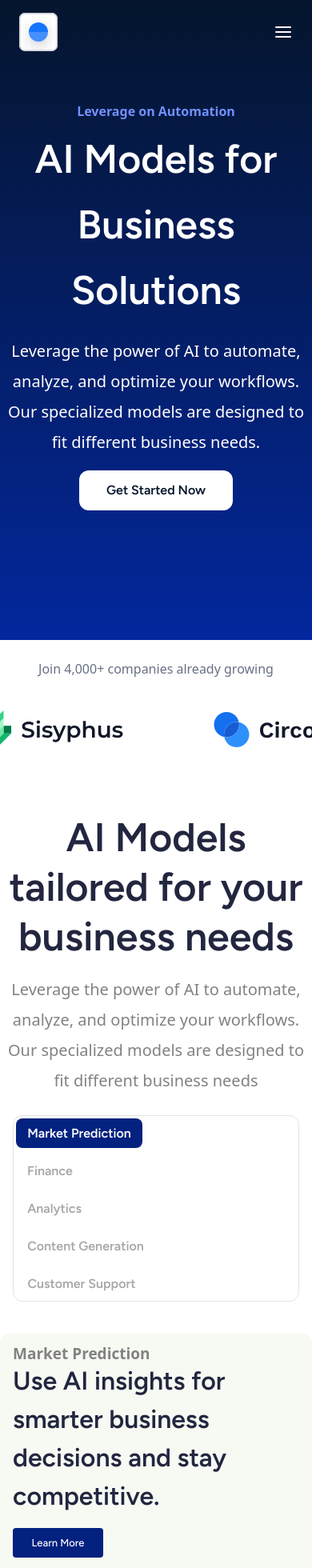
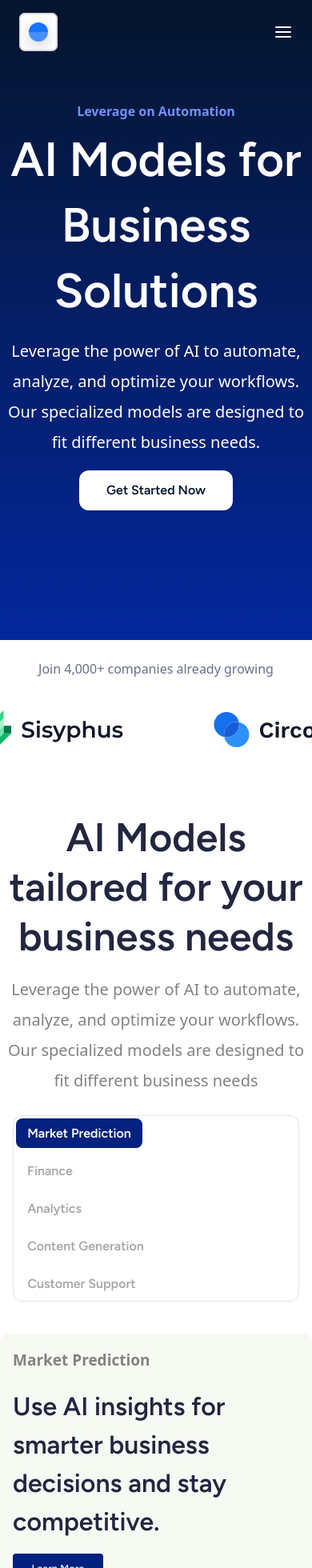
Before and after one commit to cyndylove1/Ai-Models, a React (Vite) app: page / in a window 390 px wide. Shown: the top 1960 px of the page at 80% size. Built offline with nearby package versions, Linux system fonts and the light colour scheme.

Commit message:
intial commit

```diff
--- a/src/components/Analytics.tsx
+++ b/src/components/Analytics.tsx
@@ -6,7 +6,7 @@ export default function Analytics() {
       <>
         <div className="lg:w-[1042px] w-full md:flex-row flex-col rounded-[11px] bg-[#F6FAF3] flex items-center justify-between flex mx-auto overflow-hidden mb-[5rem]">
           <div className="md:px-10 px-4">
-            <h6 className="text-[19px] font-[inter] font-sans pt-4 md:pt-0 font-[600] text-[#828282] leading-[100%]">
+            <h6 className="text-[19px] font-[inter] font-sans py-6 md:pt-0 font-[600] text-[#828282] leading-[100%]">
               Data Analytics
             </h6>
             <h2 className="lg:text-[42px] font-[figtree] text-[32px] font-[600] text-[#22263F] w-full md:w-[80%]">
--- a/src/components/Content.tsx
+++ b/src/components/Content.tsx
@@ -6,7 +6,7 @@ export default function Content() {
       <>
         <div className="lg:w-[1042px] w-full rounded-[11px] bg-[#F6FAF3] md:flex-row flex-col flex items-center justify-between flex mx-auto overflow-hidden mb-[5rem]">
           <div className="md:px-10 px-4">
-            <h6 className="text-[19px] font-[inter] font-sans pt-4 md:pt-0 font-[600] text-[#828282] leading-[100%]">
+            <h6 className="text-[19px] font-[inter] font-sans py-6 md:pt-0 font-[600] text-[#828282] leading-[100%]">
               Content Generation
             </h6>
             <h2 className="lg:text-[42px]  font-[figtree] text-[32px] font-[600] text-[#22263F] w-full md:w-[80%]">
--- a/src/components/CustomerSupport.tsx
+++ b/src/components/CustomerSupport.tsx
@@ -6,7 +6,7 @@ export default function CustomerSupport() {
       <>
         <div className="lg:w-[1042px] w-full md:flex-row flex-col rounded-[11px] bg-[#F6FAF3] flex items-center justify-between flex mx-auto overflow-hidden mb-[5rem]">
           <div className="md:px-10 px-4">
-            <h6 className="text-[19px] font-[inter] font-sans pt-4 md:pt-0 font-[600] text-[#828282] leading-[100%]">
+            <h6 className="text-[19px] font-[inter] font-sans py-6 md:pt-0 font-[600] text-[#828282] leading-[100%]">
               Customer Support
             </h6>
             <h2 className="lg:text-[42px]  font-[figtree] text-[32px] font-[600] text-[#22263F] w-full ">
--- a/src/components/Finance.tsx
+++ b/src/components/Finance.tsx
@@ -6,7 +6,7 @@ export default function Finance() {
       <>
         <div className="lg:w-[1042px] w-full md:flex-row flex-col  rounded-[11px] bg-[#F6FAF3] flex items-center justify-between flex mx-auto overflow-hidden mb-[5rem]">
           <div className="md:px-10 px-4">
-            <h6 className="text-[19px] font-[inter] font-sans pt-4 md:pt-0 font-[600] text-[#828282] leading-[100%]">
+            <h6 className="text-[19px] font-[inter] font-sans py-6 md:pt-0 font-[600] text-[#828282] leading-[100%]">
               Finance
             </h6>
             <h2 className="lg:text-[42px]  font-[figtree] text-[32px] font-[600] w-full text-[#22263F] md:w-[80%]">
--- a/src/components/MarketPrediction.tsx
+++ b/src/components/MarketPrediction.tsx
@@ -6,7 +6,7 @@ export default function MarketPrediction() {
       <>
         <div className="lg:w-[1042px] w-full md:flex-row flex-col rounded-[11px] bg-[#F6FAF3] flex items-center justify-between mx-auto mb-[5rem]">
           <div className="md:px-10 px-4">
-            <h6 className="text-[19px] pt-4 font-[inter] font-sans md:pt-0 font-[600] text-[#828282] leading-[100%]">
+            <h6 className="text-[19px] py-6 font-[inter] font-sans md:pt-0 font-[600] text-[#828282] leading-[100%]">
               Market Prediction
             </h6>
             <h2 className="lg:text-[42px] font-[figtree] text-[32px] w-full font-[600] text-[#22263F]">
--- a/src/pages/Hero/index.tsx
+++ b/src/pages/Hero/index.tsx
@@ -12,7 +12,7 @@ export default function Hero() {
             <h6 className="text-[#7191FF] pt-10 font-[Plus Jakarta Sans] text-center text-[16px] leading-[38px] font-[700]">
               Leverage on Automation
             </h6>
-            <h2 className="text-white text-center font-[figtree] text-[50px] md:text-[76px] leading-[82px] font-[600]">
+            <h2 className="text-white text-center font-[figtree] text-[60px] md:text-[76px] leading-[82px] font-[600]">
               AI Models for <br /> Business Solutions
             </h2>
             <h5 className="text-white text-center font-[Plus Jakarta Sans] px-2 md:text-[22px] text-[20px] leading-[38px] font-[500] py-4 lg:w-[70%] mx-auto">
```
